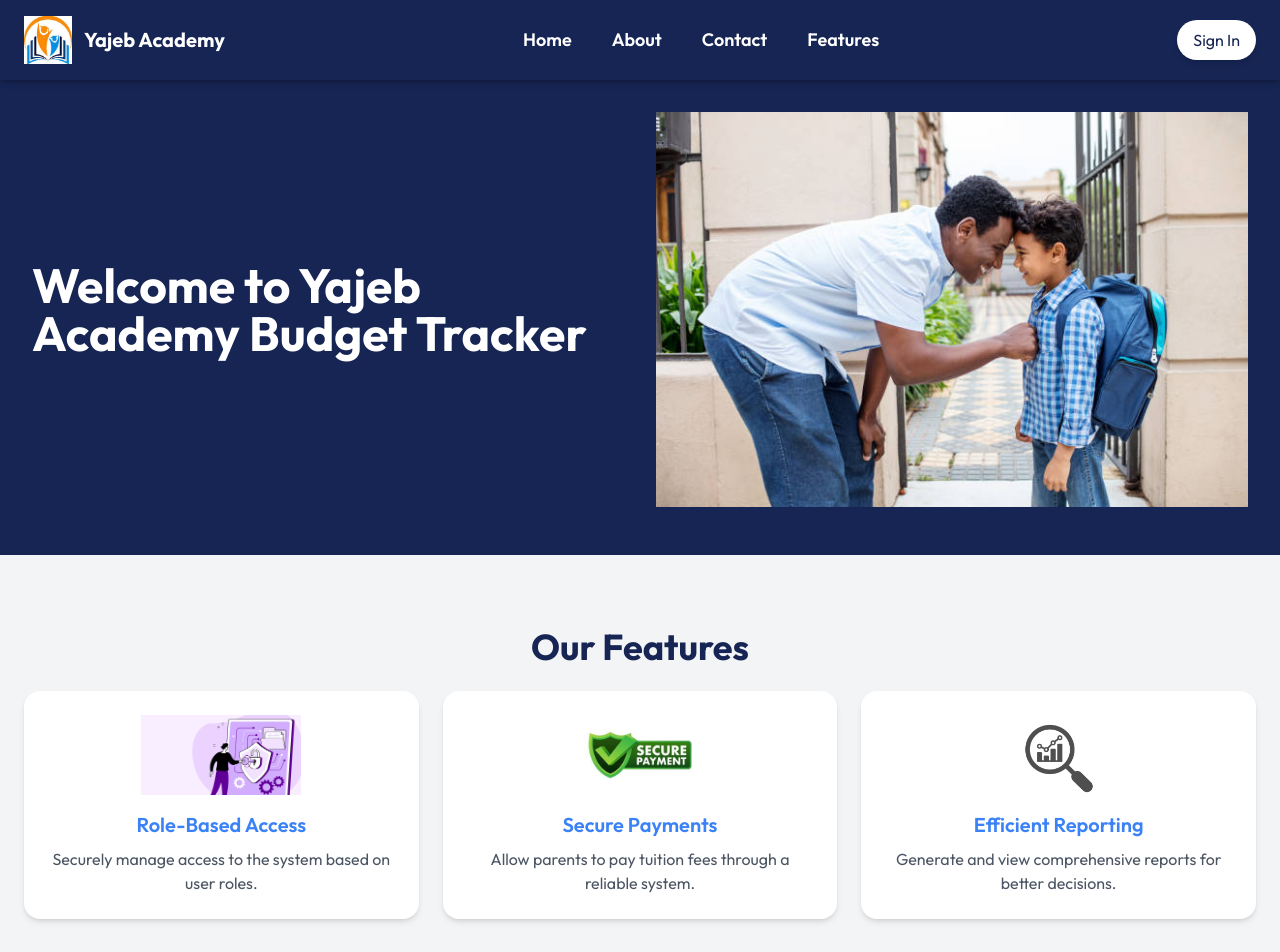
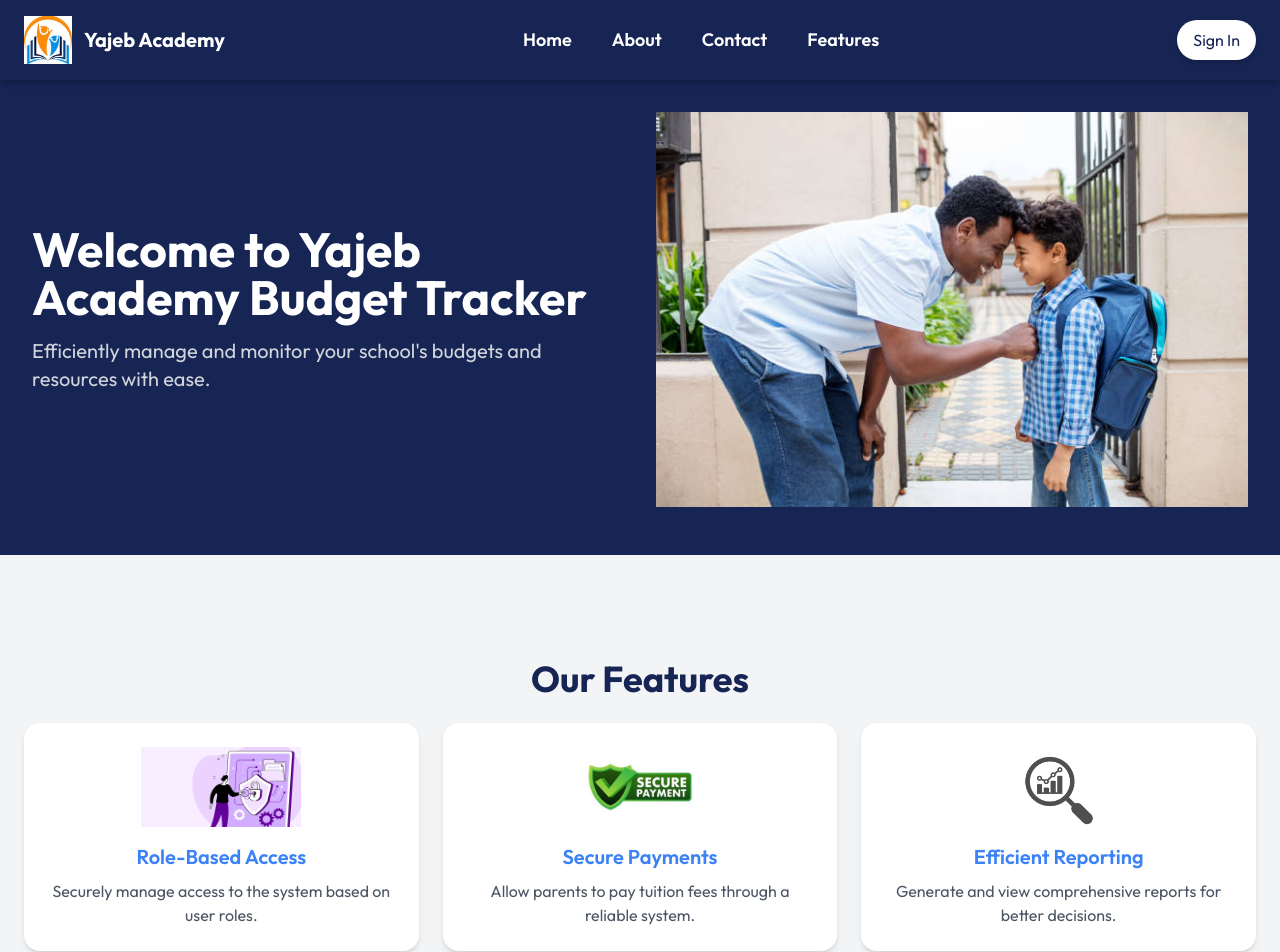
Before and after one commit to abigia-t/School-budget-tracker, a React (Vite) app in the folder SBT_frontend/: page / in a window 1280 px wide. Shown: the top 952 px of the page. Built offline with nearby package versions, Linux system fonts and the light colour scheme.

Commit message:
home page modified.

```diff
--- a/SBT_frontend/src/pages/Home.jsx
+++ b/SBT_frontend/src/pages/Home.jsx
@@ -60,9 +60,11 @@ const Home = () => {
             </div>
 
             <ul className="hidden md:flex gap-10 text-lg font-semibold">
-              <li className="hover:text-gray-300 cursor-pointer">
-                <Link to="/">Home</Link>
-              </li>
+              <a href="#home">
+                <li className="hover:text-gray-300 cursor-pointer">
+                  Home
+                </li>
+              </a>
               <a href="#about">
                 <li className="hover:text-gray-300 cursor-pointer">About</li>
               </a>
@@ -149,6 +151,10 @@ const Home = () => {
             <h1 className="text-3xl md:text-5xl font-bold">
               Welcome to Yajeb Academy Budget Tracker
             </h1>
+            <p className="text-lg md:text-xl mt-4 text-gray-300">
+              Efficiently manage and monitor your school's budgets and resources
+              with ease.
+            </p>
           </div>
           <div className="flex justify-center">
             <img src={assets.getty_5} alt="Students engaged in learning" />
@@ -156,7 +162,7 @@ const Home = () => {
         </div>
       </div>
       {/* Features Section */}
-      <div id="features" className="bg-gray-100 py-12 px-6">
+      <div id="features" className="bg-gray-100 py-20 px-6">
         <Title title="Our Features" />
         <div className="max-w-7xl mx-auto grid grid-cols-1 md:grid-cols-3 gap-6">
           {features.map((feature, index) => (
```
